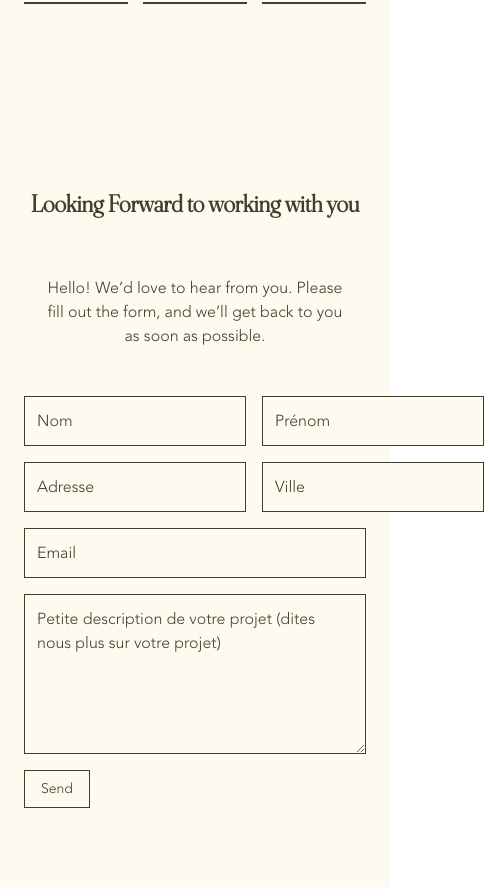
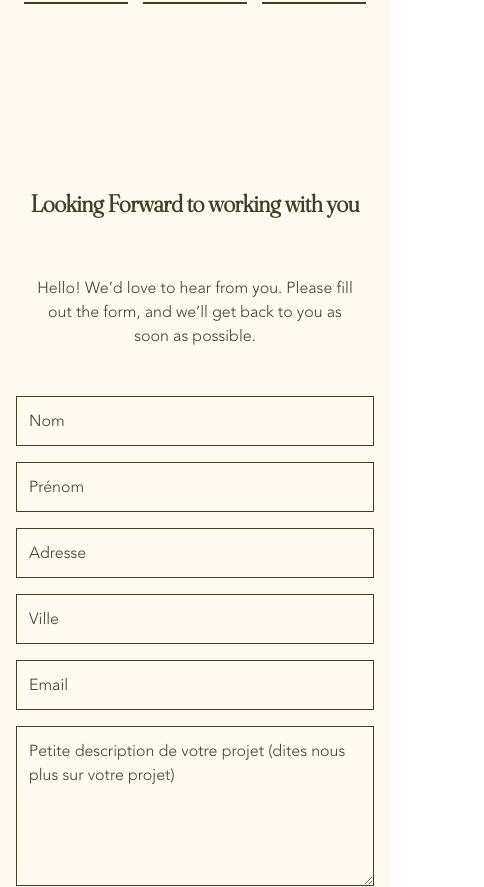
Before and after one commit to NakhleR/ANDA-Construction, a React (Vite) app: page / in a window 390 px wide. Shown: the part 4139-5026 px from the top of the page, 484 px wide, since content can reach past the window. Built offline with nearby package versions, Linux system fonts and the light colour scheme.

Commit message:
Minor fix

```diff
--- a/src/components/Contact.jsx
+++ b/src/components/Contact.jsx
@@ -9,7 +9,7 @@ const Contact = () => {
     };
 
     return (
-        <section id='contact' className="min-h-screen px-6 py-12 sm:px-14 md:px-24 w-full bg-accent">
+        <section id="contact" className="min-h-screen px-4 sm:px-6 py-12 md:px-24 w-full bg-accent">
             <div>
                 {/* Heading */}
                 <h2 className="text-accent2 font-fraunces font-bold text-2xl sm:text-3xl md:text-[35px] text-center sm:text-left">
@@ -22,36 +22,36 @@ const Contact = () => {
                         <form ref={form} onSubmit={sendEmail}>
                             {/* Input Fields */}
                             <div className="flex flex-col gap-4">
-                                <div className="flex gap-4">
+                                <div className="flex flex-col sm:flex-row gap-4">
                                     <input
                                         type="text"
                                         placeholder="Nom"
                                         name="user_nom"
                                         required
-                                        className="flex-1 bg-accent border focus:rounded-none placeholder-accent2 focus:border-accent2 focus:outline-accent2 text-accent2 font-avenir border-accent2 p-3"
+                                        className="flex-1 w-full bg-accent border focus:rounded-none placeholder-accent2 focus:border-accent2 focus:outline-accent2 text-accent2 font-avenir border-accent2 p-3"
                                     />
                                     <input
                                         type="text"
                                         placeholder="Prénom"
                                         name="user_prenom"
                                         required
-                                        className="flex-1 bg-accent border focus:rounded-none placeholder-accent2 focus:border-accent2 focus:outline-accent2 text-accent2 font-avenir border-accent2 p-3"
+                                        className="flex-1 w-full bg-accent border focus:rounded-none placeholder-accent2 focus:border-accent2 focus:outline-accent2 text-accent2 font-avenir border-accent2 p-3"
                                     />
                                 </div>
-                                <div className="flex gap-4">
+                                <div className="flex flex-col sm:flex-row gap-4">
                                     <input
                                         type="text"
                                         placeholder="Adresse"
                                         name="user_adresse"
                                         required
-                                        className="flex-1 bg-accent border focus:rounded-none placeholder-accent2 focus:border-accent2 focus:outline-accent2 text-accent2 font-avenir border-accent2 p-3"
+                                        className="flex-1 w-full bg-accent border focus:rounded-none placeholder-accent2 focus:border-accent2 focus:outline-accent2 text-accent2 font-avenir border-accent2 p-3"
                                     />
                                     <input
                                         type="text"
                                         placeholder="Ville"
                                         name="user_ville"
                                         required
-                                        className="flex-1 bg-accent border focus:rounded-none placeholder-accent2 focus:border-accent2 focus:outline-accent2 text-accent2 font-avenir border-accent2 p-3"
+                                        className="flex-1 w-full bg-accent border focus:rounded-none placeholder-accent2 focus:border-accent2 focus:outline-accent2 text-accent2 font-avenir border-accent2 p-3"
                                     />
                                 </div>
                                 <input
@@ -59,20 +59,20 @@ const Contact = () => {
                                     placeholder="Email"
                                     name="user_email"
                                     required
-                                    className="bg-accent border focus:rounded-none placeholder-accent2 focus:border-accent2 focus:outline-accent2 text-accent2 font-avenir border-accent2 p-3"
+                                    className="w-full bg-accent border focus:rounded-none placeholder-accent2 focus:border-accent2 focus:outline-accent2 text-accent2 font-avenir border-accent2 p-3"
                                 />
                                 <textarea
                                     type="text"
                                     name="project_description"
                                     placeholder="Petite description de votre projet (dites nous plus sur votre projet)"
                                     required
-                                    className="bg-accent border focus:rounded-none placeholder-accent2 focus:border-accent2 focus:outline-accent2 text-accent2 font-avenir border-accent2 p-3 w-full h-40"
+                                    className="w-full bg-accent border focus:rounded-none placeholder-accent2 focus:border-accent2 focus:outline-accent2 text-accent2 font-avenir border-accent2 p-3 h-40"
                                 ></textarea>
                             </div>
                             {/* Submit Button */}
                             <button
                                 type="submit"
-                                className="border mt-4 border-accent2 font-avenir px-4 sm:px-6 py-2 text-sm sm:text-base text-accent2 hover:bg-accent3 transition-all"
+                                className="border mt-4 border-accent2 font-avenir px-4 sm:px-6 py-2 text-sm sm:text-base text-accent2 hover:bg-accent3 transition-all w-auto sm:w-auto"
                             >
                                 Send
                             </button>
```
